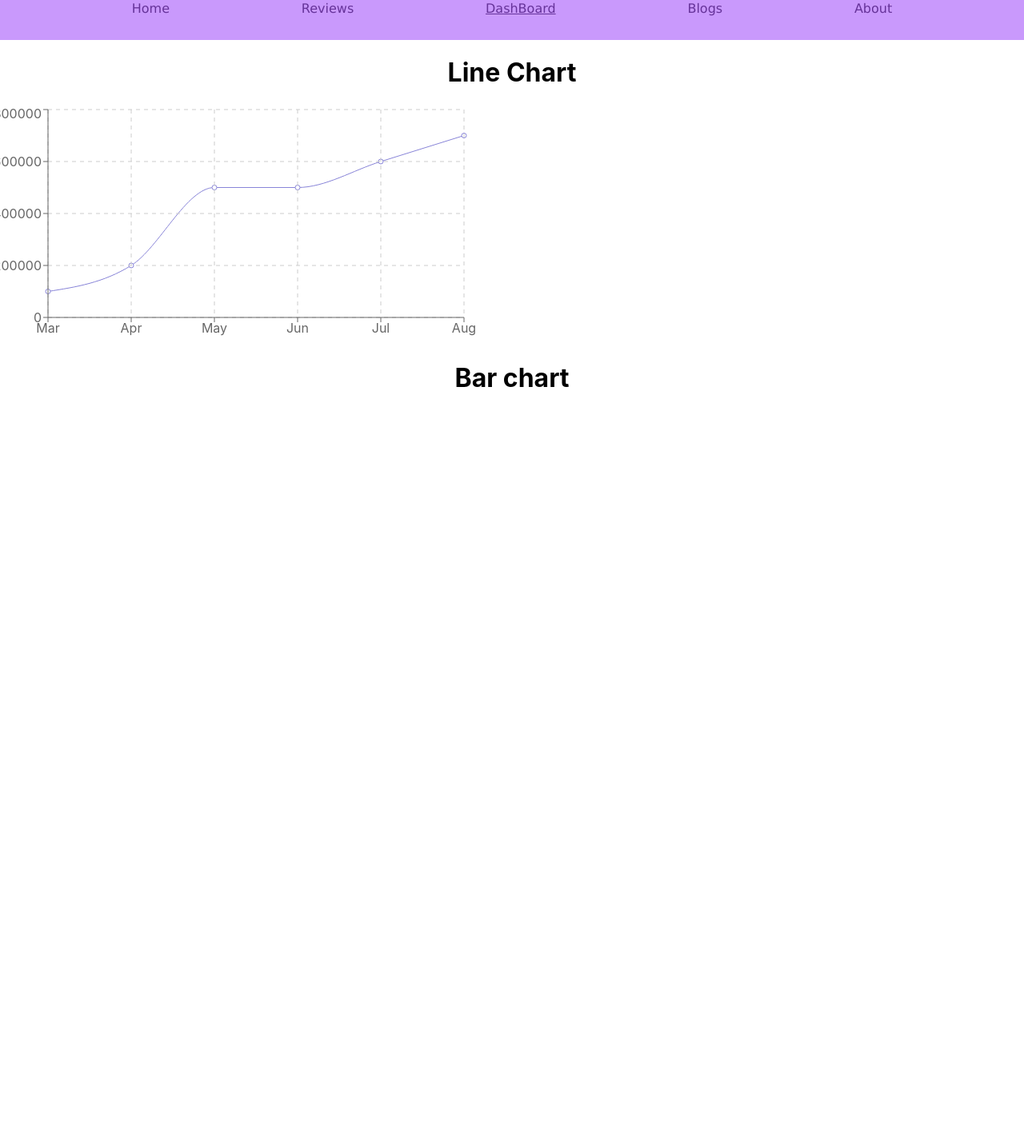
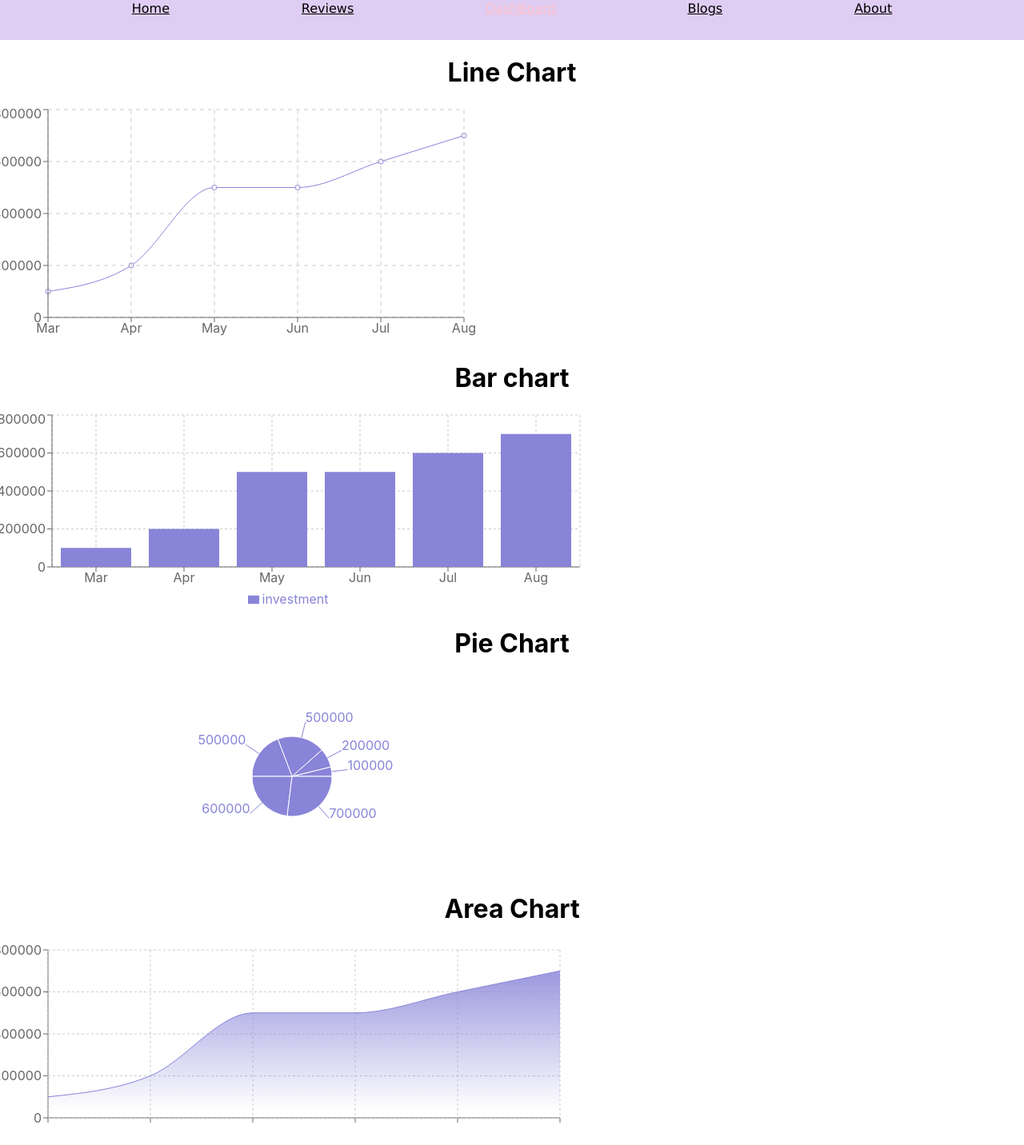
Before and after one commit to nabanichowdhury/read-books, a React (Create React App) app: page /dashboard in a window 1280 px wide. Shown: the whole page at 80% size. Before the commit the page ends 800 px from the top, so only its background shows below. Built offline with nearby package versions, Linux system fonts and the light colour scheme.

Commit message:
graph-done

```diff
--- /dev/null
+++ b/src/Components/Blog/Blog.css
@@ -0,0 +1,6 @@
+@media only screen and (max-width: 688px) {
+  .blog {
+    width: 80%;
+    overflow-x: hidden;
+  }
+}
--- a/src/Components/Blog/Blog.js
+++ b/src/Components/Blog/Blog.js
@@ -1,8 +1,9 @@
 import React from "react";
+import "./Blog.css";
 
 const Blog = () => {
   return (
-    <div>
+    <div className="blog">
       <h1>Q1.What is Semantic Tag ?</h1>
       <p>
         Ans:Semantic tags are those tags by which we can understand the actual
--- a/src/Components/CustomLink/CustomLink.js
+++ b/src/Components/CustomLink/CustomLink.js
@@ -1,3 +1,4 @@
+import React from "react";
 import { Link, useMatch, useResolvedPath } from "react-router-dom";
 
 function CustomLink({ children, to, ...props }) {
@@ -8,7 +9,7 @@ function CustomLink({ children, to, ...props }) {
     <div>
       <Link
         style={{
-          textDecoration: match ? "underline" : "none",
+          color: match ? "pink" : "black",
         }}
         to={to}
         {...props}
@@ -18,4 +19,5 @@ function CustomLink({ children, to, ...props }) {
     </div>
   );
 }
+
 export default CustomLink;
--- /dev/null
+++ b/src/Components/DashBoard/DashBoard.css
@@ -0,0 +1,5 @@
+@media only screen and (max-width: 688px) {
+  .dash-board {
+    width: 80%;
+  }
+}
--- a/src/Components/DashBoard/DashBoard.js
+++ b/src/Components/DashBoard/DashBoard.js
@@ -1,11 +1,16 @@
 import React from "react";
 import {
+  Area,
+  AreaChart,
   Bar,
   BarChart,
   CartesianGrid,
   Cell,
+  Legend,
   Line,
   LineChart,
+  Pie,
+  PieChart,
   ResponsiveContainer,
   Tooltip,
   XAxis,
@@ -53,7 +58,7 @@ const DashBoard = () => {
   ];
 
   return (
-    <div>
+    <div className="dash-board">
       <h1>Line Chart</h1>
       <LineChart
         width={600}
@@ -68,11 +73,56 @@ const DashBoard = () => {
         <Tooltip />
       </LineChart>
       <h1>Bar chart</h1>
-      <ResponsiveContainer width="100%" height="100%">
-        <BarChart width={150} height={40} data={data}>
-          <Bar dataKey="investment" fill="#8884d8" />
-        </BarChart>
-      </ResponsiveContainer>
+      <BarChart width={730} height={250} data={data}>
+        <CartesianGrid strokeDasharray="3 3" />
+        <XAxis dataKey="month" />
+        <YAxis />
+        <Tooltip />
+        <Legend />
+        <Bar dataKey="investment" fill="#8884d8" />
+      </BarChart>
+      <h1>Pie Chart</h1>
+      <PieChart width={730} height={250}>
+        <Pie
+          data={data}
+          dataKey="investment"
+          nameKey="month"
+          cx="50%"
+          cy="50%"
+          outerRadius={50}
+          fill="#8884d8"
+          label
+        />
+      </PieChart>
+      <h1>Area Chart</h1>
+      <AreaChart
+        width={730}
+        height={250}
+        data={data}
+        margin={{ top: 10, right: 30, left: 0, bottom: 0 }}
+      >
+        <defs>
+          <linearGradient id="colorUv" x1="0" y1="0" x2="0" y2="1">
+            <stop offset="5%" stopColor="#8884d8" stopOpacity={0.8} />
+            <stop offset="95%" stopColor="#8884d8" stopOpacity={0} />
+          </linearGradient>
+          <linearGradient id="colorPv" x1="0" y1="0" x2="0" y2="1">
+            <stop offset="5%" stopColor="#82ca9d" stopOpacity={0.8} />
+            <stop offset="95%" stopColor="#82ca9d" stopOpacity={0} />
+          </linearGradient>
+        </defs>
+        <XAxis dataKey="name" />
+        <YAxis />
+        <CartesianGrid strokeDasharray="3 3" />
+        <Tooltip />
+        <Area
+          type="monotone"
+          dataKey="investment"
+          stroke="#8884d8"
+          fillOpacity={1}
+          fill="url(#colorUv)"
+        />
+      </AreaChart>
     </div>
   );
 };
--- a/src/Components/Header/Header.css
+++ b/src/Components/Header/Header.css
@@ -1,12 +1,18 @@
 .header {
   display: flex;
   justify-content: space-evenly;
-  background: rgb(201, 153, 252);
+  background: rgb(223, 205, 243);
   height: 50px;
 }
 .header a {
   font-size: 1000;
-  color: rebeccapurple;
+  color: rgb(46, 14, 79);
   font-family: "Lucida Sans", "Lucida Sans Regular", "Lucida Grande",
     "Lucida Sans Unicode", Geneva, Verdana, sans-serif;
 }
+@media only screen and (max-width: 688px) {
+  .header {
+    width: 85%;
+    overflow: hidden;
+  }
+}
--- a/src/Components/Home/Home.css
+++ b/src/Components/Home/Home.css
@@ -9,4 +9,23 @@
   display: grid;
   grid-template-columns: repeat(3, 1fr);
   grid-gap: 5px;
+  margin-bottom: 5px;
 }
+.review-button {
+  background-color: rgb(92, 10, 127);
+  padding: 10px;
+  border-radius: 10px;
+  border: none;
+  color: rgb(255, 255, 255);
+}
+
+@media only screen and (max-width: 688px) {
+  .home-container {
+    display: grid;
+    grid-template-columns: 1fr 1fr;
+    overflow-x: hidden;
+  }
+  .home-container img {
+    width: 200px;
+  }
+}
--- a/src/Components/Home/Home.js
+++ b/src/Components/Home/Home.js
@@ -34,7 +34,9 @@ const Home = () => {
         ))}
       </div>
       <Link to="/reviews">
-        <button>Review order</button>
+        <button className="review-button">
+          <h1>Show all reviews</h1>
+        </button>
       </Link>
     </div>
   );
--- a/src/Components/Reviews/Reviews.css
+++ b/src/Components/Reviews/Reviews.css
@@ -0,0 +1,4 @@
+.reviews {
+  display: grid;
+  grid-template-columns: repeat(3, 1fr);
+}
--- a/src/Components/Reviews/Reviews.js
+++ b/src/Components/Reviews/Reviews.js
@@ -1,11 +1,12 @@
 import React, { useEffect, useState } from "react";
 import useReview from "../../hooks/useReview";
 import Review from "../Review/Review";
+import "./Reviews.css";
 
 const Reviews = () => {
   const [reviews, setReviews] = useReview();
   return (
-    <div>
+    <div className="reviews">
       {reviews.map((review) => (
         <Review key={review.id} review={review}></Review>
       ))}
```
